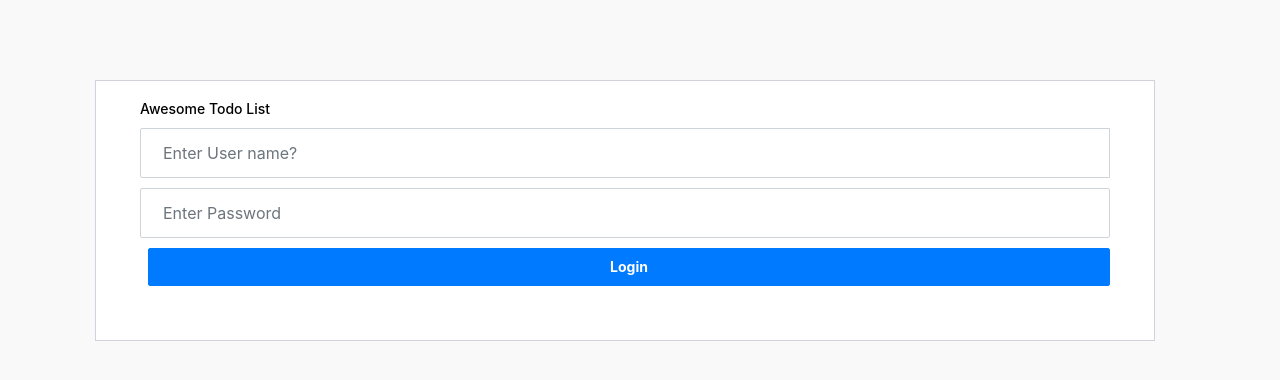
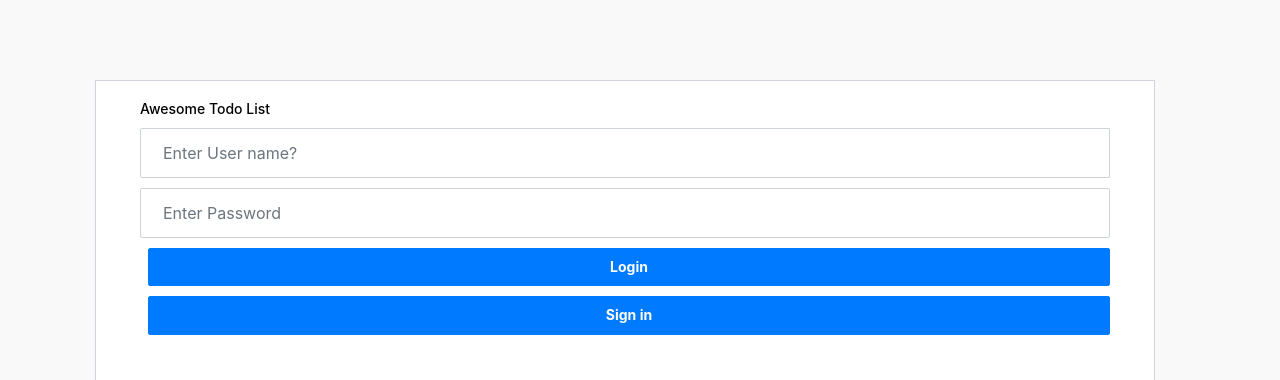
Before and after one commit to mahdimorasmmb/my-todo-app, a React (Vite) app in the folder my-todo-app/: page / in a window 1280 px wide. Shown: the top 380 px of the page. Built offline with nearby package versions, Linux system fonts and the light colour scheme.

Commit message:
add signin form

```diff
--- a/my-todo-app/src/App.jsx
+++ b/my-todo-app/src/App.jsx
@@ -6,12 +6,12 @@ import { Login } from "./components/Login";
 
 function App() {
   const [isLogin, setIsLogin] = useState(false);
-  const users = [
+  const [users, setUser] = useState([
     {
       username: "mahdi",
       password: "1234",
     },
-  ];
+  ]);
   const [listTaske, setListTaske] = useState(
     JSON.parse(localStorage.getItem("listTaske")) || []
   );
@@ -57,7 +57,25 @@ function App() {
         console.log(user === item.username && pas === item.password);
         setIsLogin(true);
       } else {
-        alert("asteb");
+        alert("نام کاربری نامعتبر می باشد ");
+      }
+    });
+  };
+
+  const handleSignin = (user, pas) => {
+    users.map((item) => {
+      if (item.username !== user) {
+        setUser([
+          ...users,
+          {
+            username: user,
+            password: pas,
+          },
+        ]);
+        alert("کابر جدید ثبت شد ");
+        console.log(users);
+      } else {
+        alert("کاربری با این نامکاربری  وجود دارد ");
       }
     });
   };
@@ -80,7 +98,10 @@ function App() {
                     />
                   </>
                 ) : (
-                  <Login handleLogin={handleLogin} />
+                  <Login
+                    handleLogin={handleLogin}
+                    handleSignin={handleSignin}
+                  />
                 )}
               </div>
             </div>
--- a/my-todo-app/src/components/Login.jsx
+++ b/my-todo-app/src/components/Login.jsx
@@ -1,14 +1,12 @@
 import React, { useState } from "react";
 
-export const Login = ({ handleLogin }) => {
+export const Login = ({ handleLogin, handleSignin }) => {
   const [username, setUsername] = useState("");
   const [password, setPassword] = useState("");
   return (
     <form
-      onSubmit={() => {
-        handleLogin(username, password);
-        setUsername("");
-        setPassword("");
+      onSubmit={(e) => {
+        e.preventDefault();
       }}
       className="add-items d-flex login"
     >
@@ -32,11 +30,21 @@ export const Login = ({ handleLogin }) => {
       />
 
       <button
-        type="submit"
+        onClick={() => {
+          handleLogin(username, password);
+        }}
         className="add btn btn-primary font-weight-bold todo-list-add-btn login-item"
       >
         Login
       </button>
+      <button
+        onClick={() => {
+          handleSignin(username, password);
+        }}
+        className="add btn btn-primary font-weight-bold todo-list-add-btn login-item"
+      >
+        Sign in
+      </button>
     </form>
   );
 };
```
